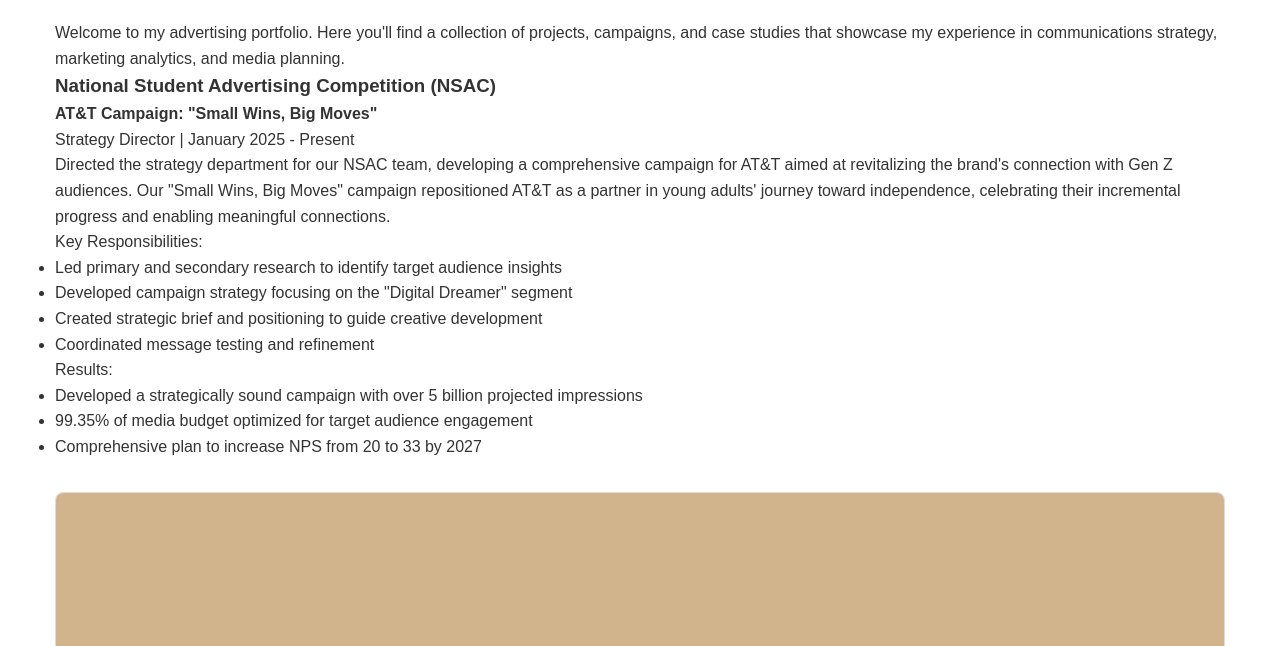
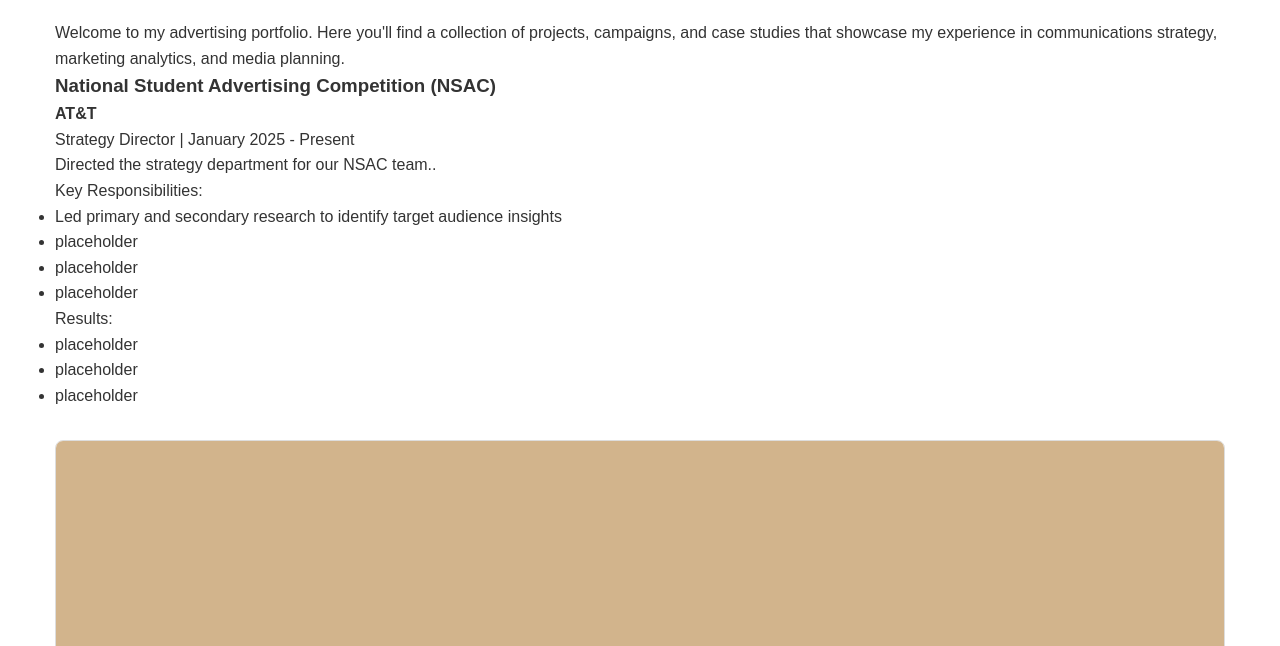
Before and after one commit to etcasketera/portfolio, a plain HTML site: page portfolio.html in a window 1280 px wide. Shown: the part 154-800 px from the top of the page. Drawn offline with Linux system fonts and the light colour scheme.

Commit message:
Add files via upload

```diff
--- a/portfolio.html
+++ b/portfolio.html
@@ -32,26 +32,26 @@
             <h3 class="section-title">National Student Advertising Competition (NSAC)</h3>
             <div class="portfolio-item">
                 <div class="portfolio-item-header">
-                    <h4>AT&T Campaign: "Small Wins, Big Moves"</h4>
+                    <h4>AT&T</h4>
                     <p class="portfolio-item-meta">Strategy Director | January 2025 - Present</p>
                 </div>
                 <div class="portfolio-content">
                     <div class="portfolio-description">
-                        <p>Directed the strategy department for our NSAC team, developing a comprehensive campaign for AT&T aimed at revitalizing the brand's connection with Gen Z audiences. Our "Small Wins, Big Moves" campaign repositioned AT&T as a partner in young adults' journey toward independence, celebrating their incremental progress and enabling meaningful connections.</p>
+                        <p>Directed the strategy department for our NSAC team..</p>
 
                         <p>Key Responsibilities:</p>
                         <ul>
                             <li>Led primary and secondary research to identify target audience insights</li>
-                            <li>Developed campaign strategy focusing on the "Digital Dreamer" segment</li>
-                            <li>Created strategic brief and positioning to guide creative development</li>
-                            <li>Coordinated message testing and refinement</li>
+                            <li>placeholder</li>
+                            <li>placeholder</li>
+                            <li>placeholder</li>
                         </ul>
 
                         <p>Results:</p>
                         <ul>
-                            <li>Developed a strategically sound campaign with over 5 billion projected impressions</li>
-                            <li>99.35% of media budget optimized for target audience engagement</li>
-                            <li>Comprehensive plan to increase NPS from 20 to 33 by 2027</li>
+                            <li>placeholder</li>
+                            <li>placeholder</li>
+                            <li>placeholder</li>
                         </ul>
                     </div>
 
```
